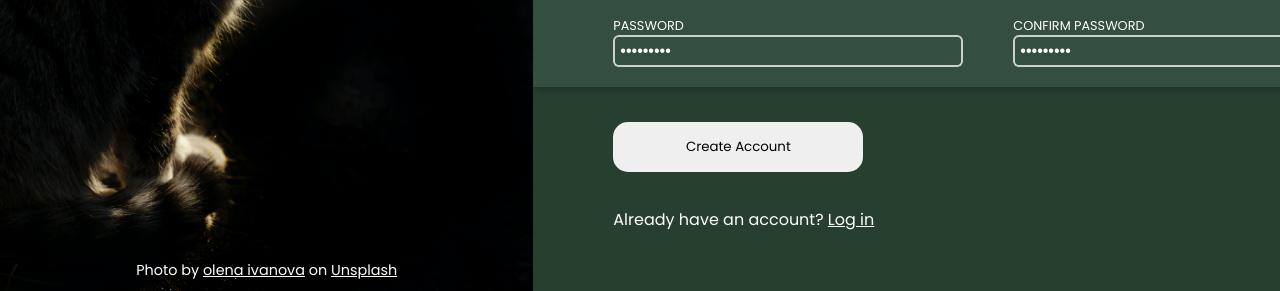
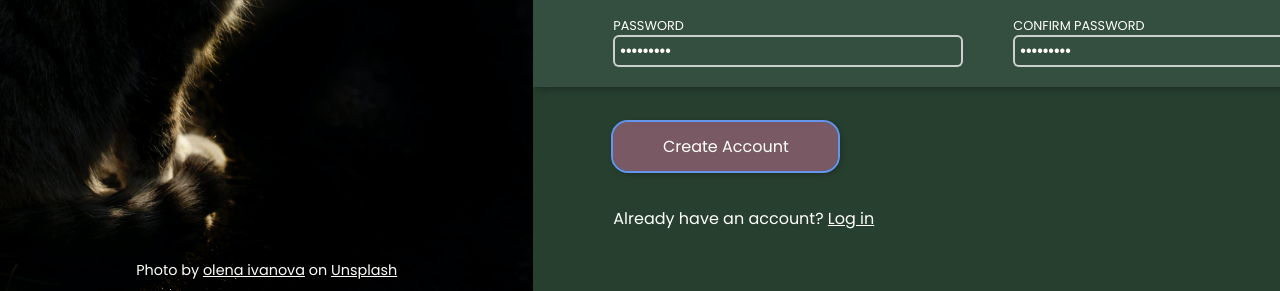
Before and after one commit to yipqp/sign-up-form, a plain HTML site: page index.html in a window 1280 px wide. Both pictures are taken after typing "Sample", "Sample", "name@example.com", "5551234", "Sample123", "Sample123" into the empty fields and a click on the button "Create Account". Shown: the part 509-800 px from the top of the page. Drawn offline with Linux system fonts and the light colour scheme.

Commit message:
Style button and form input

```diff
--- a/style.css
+++ b/style.css
@@ -124,9 +124,15 @@ form > .rows {
     background-color: #ca626434;
 }
 
-.form-row input:focus {
+.form-row input:focus,
+.form-row input:invalid:focus {
     border: 2px solid #6594ec;
+    background-color: inherit;
     box-shadow: #00000050 2px 2px 9px;
+}
+
+.button-container > button:focus{
+    outline: 2px solid #6594ec;
 }
 
 legend {
@@ -138,16 +144,32 @@ legend {
     flex-direction: column;
 }
 
-button {
+.button-container > button {
     font-family: "Poppins", sans-serif;
     cursor: pointer;
     border: none;
+    font-size: 1rem;
     margin: 35px 0;
-    width: 250px;
+    width: 225px;
     border-radius: 15px;
-    padding: 15px 20px;
+    padding: 12px 25px;
+    background-color: #785964;
+    color: #FFFFFC;
+    box-shadow: #02030359 2px 2px 7px;
+    transition: 0.1s all ease;
+}
 
+.button-container > button:hover {
+    transform: translateY(-3px);
+    color: #020303;
+    background-color: #d1a3b3;
 }
+
+.button-container > button:active {
+    transform: translateY(0px);
+    box-shadow: #02030359 1px 1px 5px;
+}
+
 
 a {
     text-decoration: underline;
```
